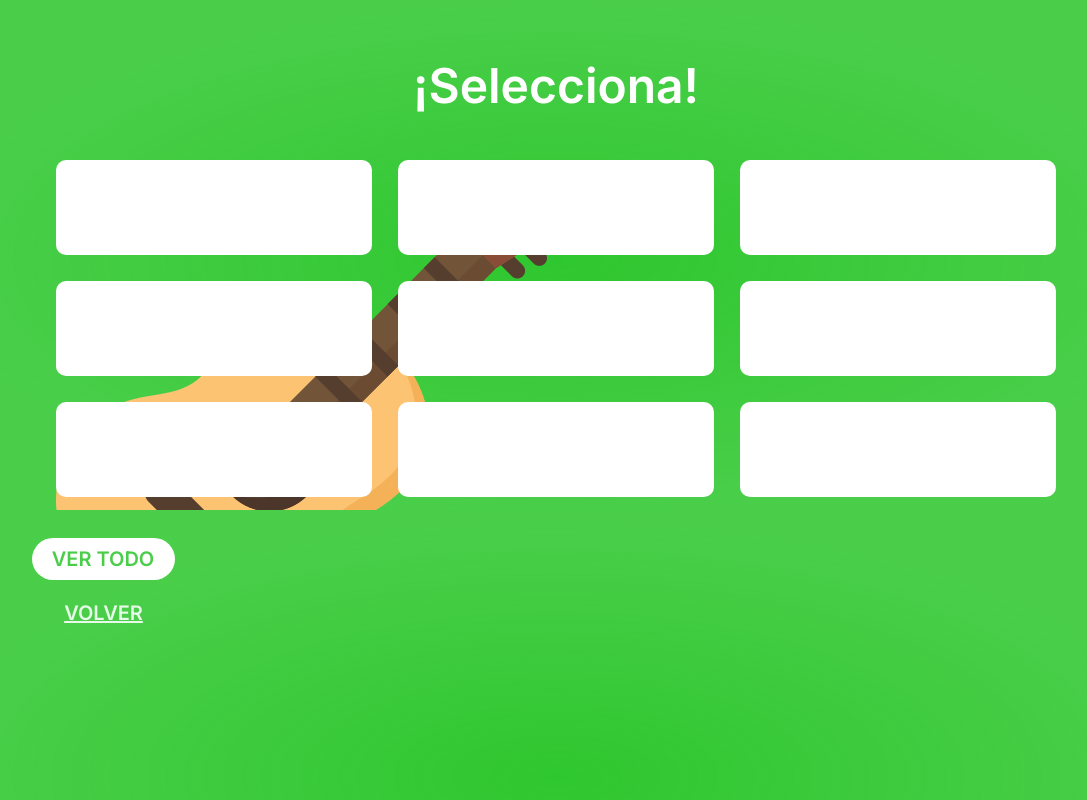
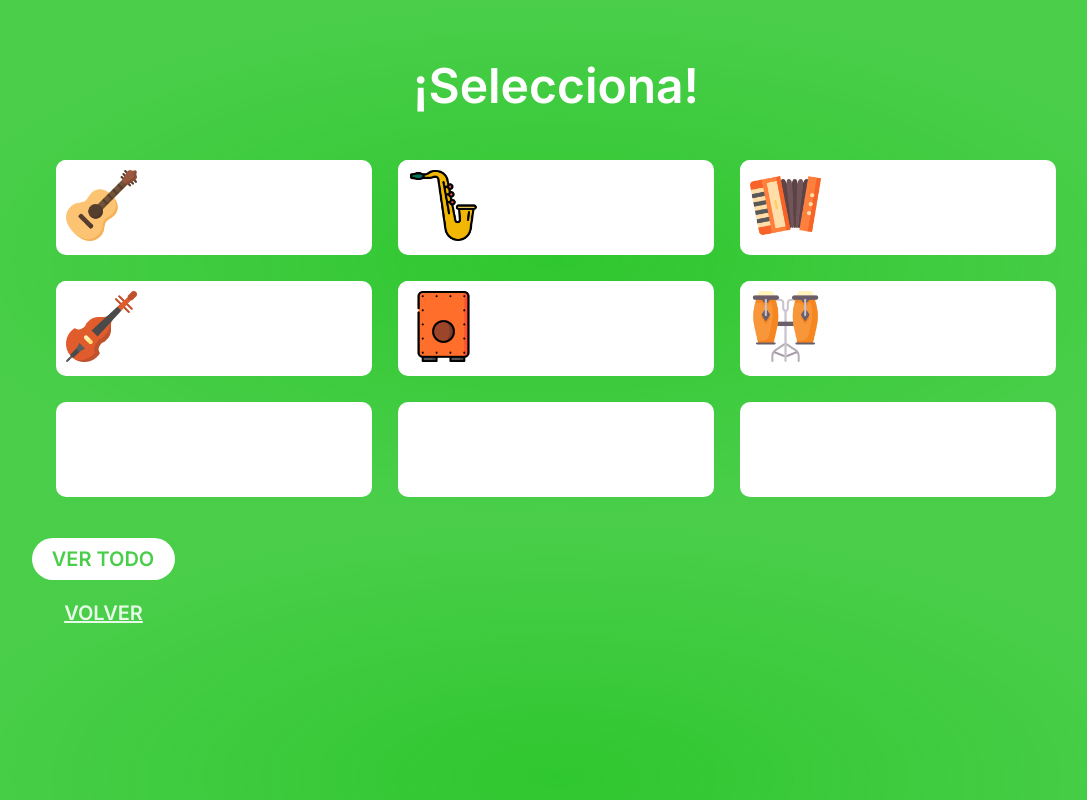
Before and after one commit to Israel-Mancha/FortiApp, a PHP site: page /instrumentos.php in a window 1280 px wide. Shown: the whole page, without its empty margins (84-1171 px from the left). Run offline with PHP 8.4, Linux system fonts and the light colour scheme.

Commit message:
actualizado

```diff
--- a/css/styles.css
+++ b/css/styles.css
@@ -451,6 +451,17 @@ color: #FFFFFF;
     margin: 13px;
     background-color: white;
 }
+.FlexContainer div img {
+  padding: 10px;
+  position: relative;
+  border-radius: 10px;
+  background-color: #FFFFFF;
+  /* width: 82%; */
+  height: 71px;
+}
+.FlexContainer div img:hover{
+  border: 5px solid #00FF00;
+}
 .titulo{
   padding-top: 1em;
   width: 100%;
--- a/instrumentos.php
+++ b/instrumentos.php
@@ -27,15 +27,27 @@ error_reporting(0);
             <div>
                 <img src="img/guitar.png" alt="guitar">
             </div>
-            <div></div>
-            <div></div>
-            <div></div>
-            <div></div>
-            <div></div>
-            <div></div>
+
+            <div>
+                <img src="img/saxofon.png" alt="saxofon">
+            </div>
+            <div>
+                <img src="img/acordeon.png" alt="acordeon">
+            </div>
+            <div>
+                <img src="img/contrabajo.png" alt="contrabajo">
+            </div>
+            <div>
+                <img src="img/cajon.png" alt="cajon">
+            </div>
+            <div>
+                <img src="img/conga.png" alt="congos">
+            </div>
+        <div></div>
             <div></div>
             <div></div>
         </section>
+
 
     <div>
         <a class="ver_todo" href="prod_usados.php">VER TODO</a>
```
Also changed, not shown: img/acordeon.png (added), img/cajon.png (added), img/conga.png (added), img/contrabajo.png (added), img/saxofon.png (added), 2 other files.
